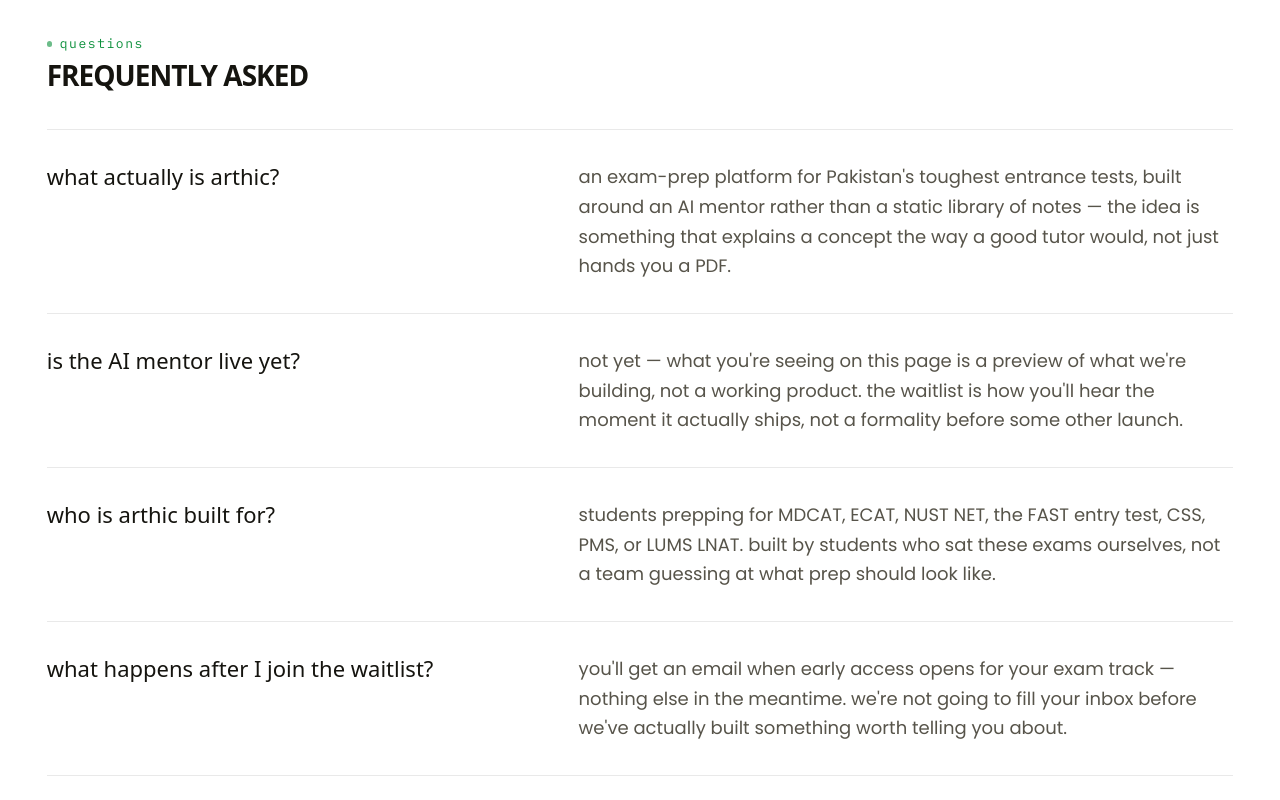
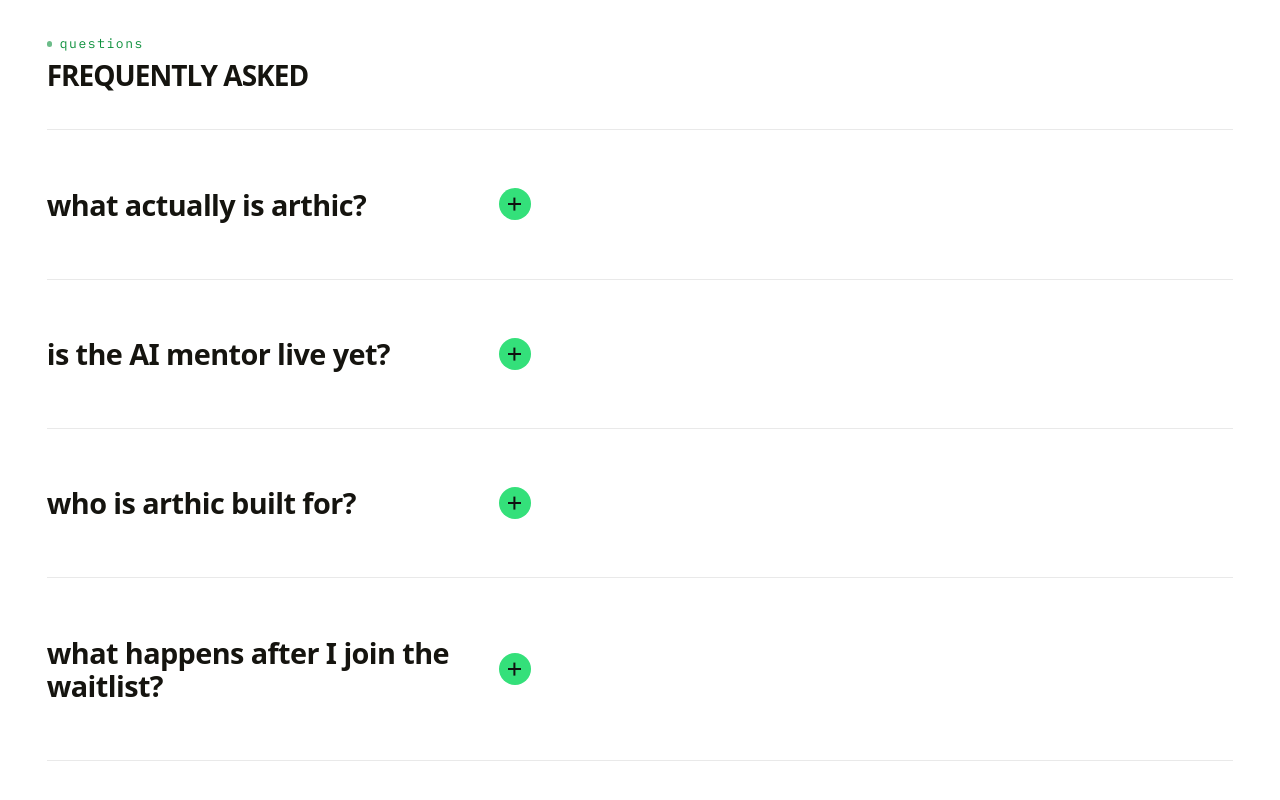
Before and after one commit to aayanahmed200/arthic, a website built with Vite: page frontend/index.html in a window 1280 px wide. Shown: the part 3555-4355 px from the top of the page. Built offline with nearby package versions, Linux system fonts and the light colour scheme; some packages are replaced by stand-ins of ours; no server answers.

Commit message:
FAQ becomes a real accordion
Questions are real buttons with aria-expanded/aria-controls, answers
animate open via grid-template-rows 0fr -> 1fr (no fixed heights, no
JS measuring). Progressive enhancement: the collapse styles only apply
once initFaq adds .faq-js, so with JS off every answer is just visible
text. Applies to the homepage and pricing FAQs through the shared class.

Verified: tsc clean, vite build clean.

```diff
--- a/frontend/src/lib/common-init.ts
+++ b/frontend/src/lib/common-init.ts
@@ -13,6 +13,7 @@ import { initReveal } from "./reveal";
 import { initScrollTilt } from "./scroll-tilt";
 import { initSubscribeForm } from "./subscribe";
 import { initButtons } from "./buttons";
+import { initFaq } from "./faq";
 import { initArlo } from "./arlo";
 
 export function initCommon(): void {
@@ -24,5 +25,6 @@ export function initCommon(): void {
   initScrollTilt();
   initSubscribeForm();
   initButtons();
+  initFaq();
   initArlo();
 }
--- /dev/null
+++ b/frontend/src/lib/faq.ts
@@ -0,0 +1,38 @@
+/**
+ * FAQ accordion. Progressive enhancement: with no JS the answers are
+ * just visible text (the .faq-js class that collapses them is only
+ * added here). Question rows become real buttons so keyboard and screen
+ * reader users get expanded/collapsed state for free.
+ */
+export function initFaq(): void {
+  document.querySelectorAll<HTMLElement>(".pricing-faq__list").forEach((list) => {
+    list.classList.add("faq-js");
+    list.querySelectorAll<HTMLElement>(".pricing-faq__item").forEach((item, i) => {
+      const dt = item.querySelector("dt");
+      const dd = item.querySelector("dd");
+      if (!dt || !dd) return;
+
+      const id = `faq-a-${Math.random().toString(36).slice(2, 8)}-${i}`;
+      const btn = document.createElement("button");
+      btn.type = "button";
+      btn.className = "faq__q";
+      btn.setAttribute("aria-expanded", "false");
+      btn.setAttribute("aria-controls", id);
+      btn.innerHTML = `<span>${dt.innerHTML}</span><span class="faq__icon" aria-hidden="true"></span>`;
+      dt.textContent = "";
+      dt.appendChild(btn);
+
+      const inner = document.createElement("div");
+      inner.className = "faq__a-in";
+      while (dd.firstChild) inner.appendChild(dd.firstChild);
+      dd.appendChild(inner);
+      dd.id = id;
+      dd.setAttribute("role", "region");
+
+      btn.addEventListener("click", () => {
+        const open = item.classList.toggle("is-open");
+        btn.setAttribute("aria-expanded", String(open));
+      });
+    });
+  });
+}
--- a/frontend/src/styles/pricing.css
+++ b/frontend/src/styles/pricing.css
@@ -210,3 +210,99 @@
     gap: 0.75rem;
   }
 }
+
+/* ---------- FAQ accordion (enabled by initFaq adding .faq-js) ---------- */
+.faq-js .pricing-faq__item {
+  border-top: 1px solid var(--color-fg-hairline);
+}
+
+.faq-js .pricing-faq__item:last-child {
+  border-bottom: 1px solid var(--color-fg-hairline);
+}
+
+.faq__q {
+  display: flex;
+  align-items: center;
+  justify-content: space-between;
+  gap: 1.5rem;
+  width: 100%;
+  padding: clamp(1rem, 2.2vw, 1.6rem) 0;
+  text-align: left;
+  font-family: var(--font-display);
+  font-size: clamp(1.15rem, 2.4vw, 1.8rem);
+  font-weight: 600;
+  letter-spacing: -0.02em;
+  line-height: 1.15;
+  color: var(--color-fg);
+  cursor: pointer;
+  transition: color 0.2s;
+}
+
+.faq__q:hover,
+.faq__q:focus-visible {
+  color: var(--color-accent-strong);
+}
+
+.faq__icon {
+  position: relative;
+  flex-shrink: 0;
+  width: 2rem;
+  height: 2rem;
+  border-radius: 999px;
+  background: var(--color-accent-fill);
+  transition: transform 0.45s var(--ease-out-expo);
+}
+
+.faq__icon::before,
+.faq__icon::after {
+  content: "";
+  position: absolute;
+  inset: 0;
+  margin: auto;
+  width: 0.8rem;
+  height: 2px;
+  background: #111111;
+}
+
+.faq__icon::after {
+  transform: rotate(90deg);
+  transition: transform 0.45s var(--ease-out-expo);
+}
+
+.is-open .faq__icon {
+  transform: rotate(180deg);
+}
+
+.is-open .faq__icon::after {
+  transform: rotate(0deg);
+}
+
+.faq-js dd {
+  display: grid;
+  grid-template-rows: 0fr;
+  margin: 0;
+  transition: grid-template-rows 0.5s var(--ease-out-expo);
+}
+
+.faq-js .is-open dd {
+  grid-template-rows: 1fr;
+}
+
+.faq__a-in {
+  overflow: hidden;
+  min-height: 0;
+  max-width: 60ch;
+  color: var(--color-fg-dim);
+}
+
+.faq-js .is-open .faq__a-in {
+  padding-bottom: 1.4rem;
+}
+
+@media (prefers-reduced-motion: reduce) {
+  .faq-js dd,
+  .faq__icon,
+  .faq__icon::after {
+    transition-duration: 0.01s;
+  }
+}
```
